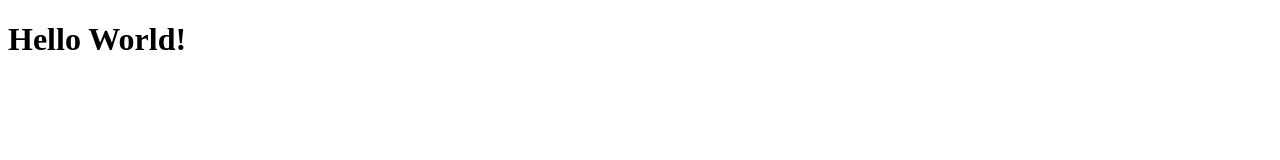
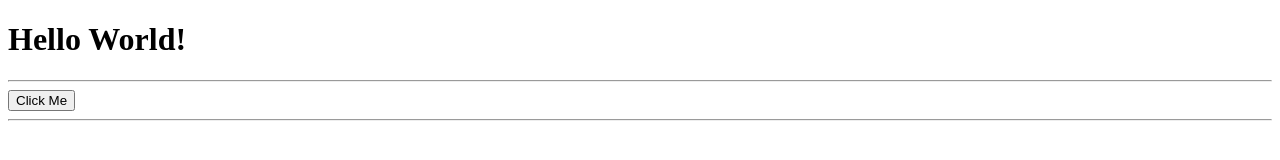
Before and after one commit to AustinCodingAcademy/JS211_CurrentDateTimeProject, a website: page index.html in a window 1280 px wide. Drawn offline with Linux system fonts and the light colour scheme.

Commit message:
got first function running with comments

```diff
--- a/index.html
+++ b/index.html
@@ -7,5 +7,9 @@
   </head>
   <body>
     <h1>Hello World!</h1>
+    <hr/>
+    <div id="display-element"></div>
+    <button onclick="displayDate()">Click Me</button>
+    <hr/>
   </body>
 </html>
--- a/main.js
+++ b/main.js
@@ -1,8 +1,16 @@
+// **THIS IS INCREDIBLY IMPORTANT THAT YOU DO BOTH SECTION!!! You will be doing only front-end work in 421 and you need to brush up on your HTML elements**
+
+
 // ***************************
 //          PART ONE
 // ***************************
 // Write a JavaScript program to display the current day and time, start with:
-console.log(new Date())
+
+const displayDate = () => {
+  const currentDate = new Date()
+
+  document.getElementById("display-element").innerHTML = currentDate;
+}
 
 
 // Write a JavaScript program to convert a number to a string.
@@ -41,9 +49,14 @@ console.log(new Date())
 //         PART TWO
 // ***************************
 
-// 1. go to `index.html`
-// 2. create inputs, buttons and event listeners that render the code blocks you built above to the DOM.
-// **THIS IS INCREDIBLY IMPORTANT THAT YOU DO BOTH SECTION!!! You will be doing only front-end work in 421 and you need to brush up on your HTML elements**
+// 1. download Live-Server by Ritwick Dey,
+// 2. reload VS Code,
+// 3. click the "Go Live" button
+// 4. Go local host 5500 or http://127.0.0.1:5500/index.html to see your web page
+// 5. Or go use the `npm start` command and navigate to localhost:8080 (ctrl + C to close)
+// 6. go to `index.html`
+// 7. create inputs, buttons and event listeners that render the code blocks you built above to the DOM.
+
 
 
 
```
